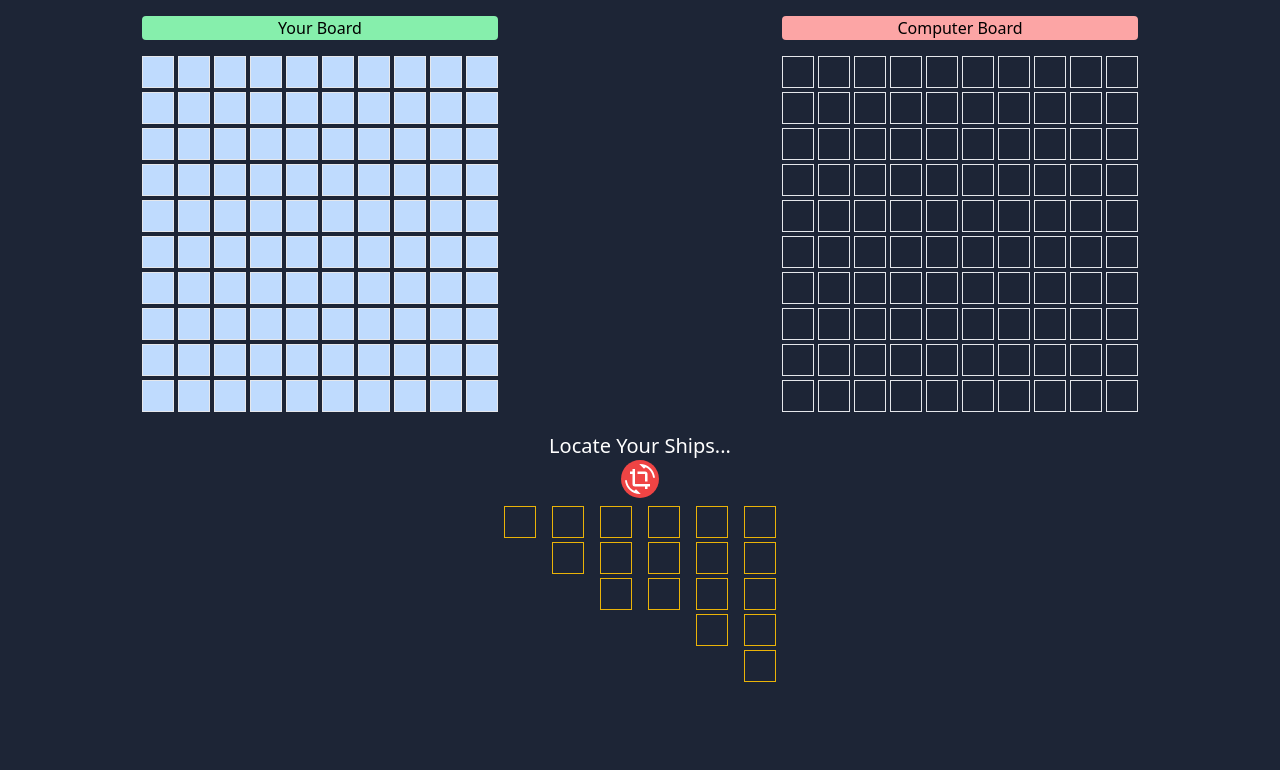
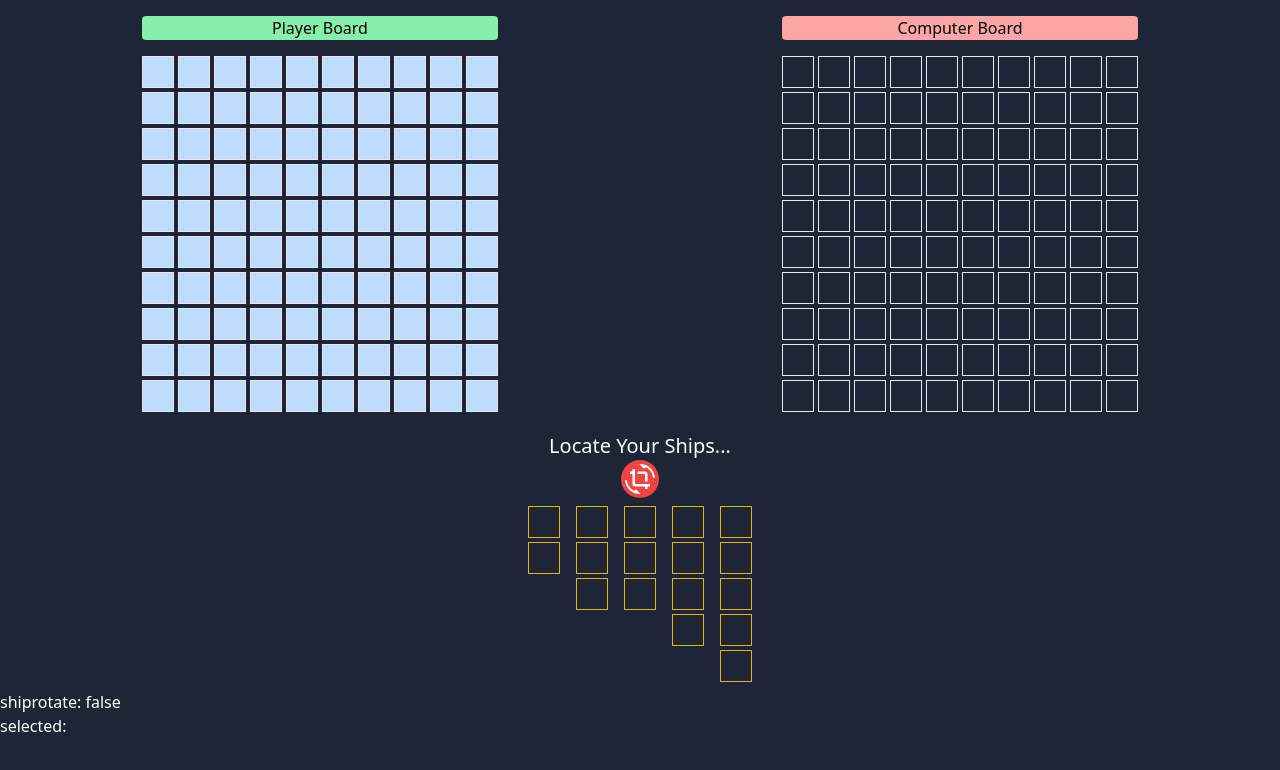
Before and after one commit to CaglayanCaliskan/Battleship-Game-ReactJS, a React (Vite) app: page /singleplayer in a window 1280 px wide. Shown: the top 770 px of the page. Built offline with nearby package versions, Linux system fonts and the light colour scheme.

Commit message:
drag enter function done.need refactor !

```diff
--- /dev/null
+++ b/src/components/FleetSetup.jsx
@@ -0,0 +1,44 @@
+import React, {useState} from 'react';
+import {MdOutlineCropRotate} from 'react-icons/md';
+
+import ShipModel from './ShipModel';
+
+const FleetSetup = ({
+  fleet,
+  shipsRotate,
+  setShipsRotate,
+  SelectShip,
+  ExitSelectShip,
+}) => {
+  return (
+    <div className='flex flex-col items-center'>
+      <h1 className='text-white text-center text-xl select-none'>
+        Locate Your Ships...
+      </h1>
+      <div
+        onClick={() => setShipsRotate(!shipsRotate)}
+        className=' bg-red-500 rounded-full text-white p-1 cursor-pointer active:rotate-90 hover:bg-white hover:text-red-500 transition-all'
+      >
+        <MdOutlineCropRotate
+          size={30}
+          className=' rounded flex items-center justify-center'
+        />
+      </div>
+      <div className='flex justify-center'>
+        {fleet.map((ship, index) => {
+          return (
+            <ShipModel
+              key={index}
+              shipsRotate={shipsRotate}
+              shipname={ship}
+              SelectShip={SelectShip}
+              ExitSelectShip={ExitSelectShip}
+            />
+          );
+        })}
+      </div>
+    </div>
+  );
+};
+
+export default FleetSetup;
--- /dev/null
+++ b/src/components/GameBoard.jsx
@@ -0,0 +1,69 @@
+import React from 'react';
+
+const GameBoard = ({name, shipEnter, shipLeave, myRef}) => {
+  let emptyBoard = [];
+  let box = 0;
+  function fillBoard() {
+    while (box < 100) {
+      emptyBoard.push(box);
+      box++;
+    }
+  }
+  fillBoard();
+
+  return (
+    <div id={name + 'board'} className='text-center'>
+      <div
+        className={`${
+          name === 'Computer' ? 'bg-red-300' : 'bg-green-300'
+        } rounded mb-4`}
+      >
+        <h1>{name} Board</h1>
+      </div>
+      <div className='grid grid-cols-10 gap-1 ' ref={myRef}>
+        {emptyBoard &&
+          emptyBoard.map((box) => {
+            return (
+              <div
+                onDragEnter={(e) => shipEnter(e)}
+                onDragLeave={(e) => shipLeave(e)}
+                data-ship='var'
+                className={`border ${
+                  name === 'Player' ? 'bg-blue-200 hover:bg-blue-300' : ''
+                }  bg-cover select-none  w-8 h-8`}
+                data-coordinat={box}
+                key={box}
+                id={box}
+              ></div>
+            );
+          })}
+      </div>
+    </div>
+  );
+};
+
+export default GameBoard;
+
+{
+  /* <div id='your-board' className='text-center'>
+          <div className='bg-green-300 rounded mb-4'>
+            <h1>Your Board</h1>
+          </div>
+          <div className='grid grid-cols-10 gap-1 '>
+            {emptyBoard &&
+              emptyBoard.map((box) => {
+                return (
+                  <div
+                    onDragEnter={shipEnter}
+                    onDragLeave={shipLeave}
+                    data-ship='var'
+                    className={`border bg-blue-200 hover:bg-blue-300 bg-cover select-none  w-8 h-8`}
+                    data-coordinat={box}
+                    key={box}
+                    id={box}
+                  ></div>
+                );
+              })}
+          </div>
+        </div> */
+}
--- /dev/null
+++ b/src/components/ShipModel.jsx
@@ -0,0 +1,59 @@
+import React from 'react';
+
+const ShipModel = ({shipsRotate, shipname, SelectShip}) => {
+  let shipWidth = [];
+  switch (shipname) {
+    case 'destroyer':
+      generateShipBox(shipWidth, 2);
+      break;
+    case 'submarine':
+      generateShipBox(shipWidth, 3);
+      break;
+
+    case 'torpedo':
+      generateShipBox(shipWidth, 3);
+      break;
+
+    case 'fastnavy':
+      generateShipBox(shipWidth, 4);
+      break;
+
+    case 'container':
+      generateShipBox(shipWidth, 5);
+      break;
+    default:
+      generateShipBox(shipWidth, 1);
+  }
+
+  function generateShipBox(shipWidth, bar) {
+    for (let i = 0; i < bar; i++) {
+      shipWidth.push(i);
+    }
+  }
+
+  function shipBar(index) {
+    return (
+      <div
+        key={(shipname, index)}
+        id={shipname[0] + index}
+        className='border border-yellow-500 w-8 h-8'
+      ></div>
+    );
+  }
+
+  return (
+    <div
+      draggable
+      onDrag={(e) => SelectShip(e)}
+      //   onDragLeave={(e) => ExitSelectShip(e)}
+      id={shipname}
+      className={`${
+        shipsRotate ? '' : 'flex-col'
+      } flex gap-1 m-2 w-fit relative h-fit`}
+    >
+      {shipWidth.map((index) => shipBar(index))}
+    </div>
+  );
+};
+
+export default ShipModel;
--- a/src/pages/SinglePlayer.jsx
+++ b/src/pages/SinglePlayer.jsx
@@ -1,172 +1,104 @@
-import React, {useEffect, useState} from 'react';
-import {MdOutlineCropRotate} from 'react-icons/md';
+import React, {useRef, useState} from 'react';
+import FleetSetup from '../components/FleetSetup';
+import GameBoard from '../components/GameBoard';
 
 //5 diffrent size ships with id
 // dragable ships move to board
 
 const SinglePlayer = () => {
-  const [emptyBoard, setEmptyBoard] = useState([]);
+  const myRef = useRef(null);
+  const [selected, setSelected] = useState();
   const [shipsRotate, setShipsRotate] = useState(false);
-  const [selected, setSelected] = useState();
-
-  useEffect(() => {
-    createBoard();
-  }, []);
-
-  const createBoard = () => {
-    let arr = [];
-    for (let i = 0; i < 100; i++) {
-      arr.push(i + 1);
-    }
-    setEmptyBoard(arr);
-  };
+  //Fleet setup
+  const [fleet, setFleet] = useState([
+    'destroyer',
+    'submarine',
+    'torpedo',
+    'fastnavy',
+    'container',
+  ]);
 
   // DRAG and DROP FUNCTİONS
 
-  const setShipSelect = (e) => {
-    setSelected(e.currentTarget);
+  const SelectShip = (e) => {
+    setSelected(e.currentTarget.id);
+  };
+  const ExitSelectShip = (e) => {
+    console.log(e.currentTarget.id);
+    setFleet([...fleet, e.currentTarget.id]);
   };
 
+  //onDrag Enter
   const shipEnter = (e) => {
-    e.currentTarget.classList.add('bg-green-500');
-    console.log(selected);
+    const box = e.currentTarget;
+    const detectColor = (i) => {
+      //myRef is Player Board
+      if (shipsRotate) {
+        myRef.current.childNodes[Number(box.id) + i / 10].classList.add(
+          'bg-green-500'
+        );
+      } else {
+        myRef.current.childNodes[Number(box.id) + i].classList.add(
+          'bg-green-500'
+        );
+      }
+    };
+    function detectArea(selected) {
+      // Make a Green bg color when drag ship enter the board
+      let arr = [];
+      switch (selected) {
+        case 'destroyer':
+          arr = [0, 10];
+          arr.map((i) => detectColor(i));
+          break;
+        case 'submarine':
+        case 'torpedo':
+          arr = [0, 10, 20];
+          arr.map((i) => detectColor(i));
+          break;
+        case 'fastnavy':
+          arr = [0, 10, 20, 30];
+          arr.map((i) => detectColor(i));
+          break;
+        case 'container':
+          arr = [0, 10, 20, 30, 40];
+          arr.map((i) => detectColor(i));
+      }
+    }
+    detectArea(selected);
   };
+
+  //onDrag Leave
   const shipLeave = (e) => {
-    e.currentTarget.classList.remove('bg-green-500');
+    myRef.current.childNodes.forEach((box) =>
+      box.classList.remove('bg-green-500')
+    );
+    // e.currentTarget.classList.remove('bg-green-500');
   };
 
   return (
     <main className='bg-brand h-screen select-none'>
-      <div className='flex justify-around pt-4'>
-        <div id='your-board' className='text-center'>
-          <div className='bg-green-300 rounded mb-4'>
-            <h1>Your Board</h1>
-          </div>
-          <div className='grid grid-cols-10 gap-1 '>
-            {emptyBoard &&
-              emptyBoard.map((box) => {
-                return (
-                  <div
-                    onDragEnter={shipEnter}
-                    onDragLeave={shipLeave}
-                    data-ship='var'
-                    className={`border bg-blue-200 hover:bg-blue-300 bg-cover select-none  w-8 h-8`}
-                    data-coordinat={box}
-                    key={box}
-                    id={box}
-                  ></div>
-                );
-              })}
-          </div>
-        </div>
-        <div id='computer-board' className='text-center'>
-          <div className='bg-red-300 rounded mb-4'>
-            <h1>Computer Board</h1>
-          </div>
-          <div className='grid grid-cols-10 gap-1 '>
-            {emptyBoard &&
-              emptyBoard.map((box) => {
-                return (
-                  <div
-                    data-ship='var'
-                    className={`border bg-cover select-none cursor-pointer w-8 h-8`}
-                    data-coordinat={box}
-                    key={box}
-                    id={box}
-                  ></div>
-                );
-              })}
-          </div>
-        </div>
+      <div className='GameBoards flex justify-around pt-4'>
+        <GameBoard
+          myRef={myRef}
+          name={'Player'}
+          shipEnter={shipEnter}
+          shipLeave={shipLeave}
+        />
+        <GameBoard name={'Computer'} />
       </div>
-      <div className=' mt-5 flex flex-col items-center'>
-        <h1 className='text-white text-center text-xl select-none'>
-          Locate Your Ships...
-        </h1>
-        <div
-          onClick={() => setShipsRotate(!shipsRotate)}
-          className='bg-red-500 rounded-full text-white p-1 cursor-pointer active:rotate-90 hover:bg-white hover:text-red-500'
-        >
-          <MdOutlineCropRotate
-            size={30}
-            className=' rounded flex items-center justify-center'
-          />
-        </div>
-
-        <div className={` flex justify-center`}>
-          <div
-            draggable
-            id='test'
-            className={`${
-              shipsRotate ? '' : 'flex-col'
-            } flex gap-1 m-2 w-fit relative h-fit`}
-            onDragStart={setShipSelect}
-          >
-            <div className='border border-yellow-500 w-8 h-8'></div>
-          </div>
-          <div
-            draggable
-            id='destroyer'
-            className={`${
-              shipsRotate ? '' : 'flex-col'
-            } flex gap-1 m-2 w-fit relative h-fit`}
-            onDragStart={setShipSelect}
-          >
-            <div className='border border-yellow-500 w-8 h-8'></div>
-            <div className='border border-yellow-500 w-8 h-8'></div>
-          </div>
-          <div
-            id='submarine'
-            draggable
-            className={`${
-              shipsRotate ? '' : 'flex-col'
-            } flex gap-1 m-2 w-fit relative h-fit`}
-            onDragStart={setShipSelect}
-          >
-            <div className='border border-yellow-500 w-8 h-8'></div>
-            <div className='border border-yellow-500 w-8 h-8'></div>
-            <div className='border border-yellow-500 w-8 h-8'></div>
-          </div>
-          <div
-            id='cruiser'
-            draggable
-            className={`${
-              shipsRotate ? '' : 'flex-col'
-            } flex gap-1 m-2 w-fit relative h-fit`}
-            onDragStart={setShipSelect}
-          >
-            <div className='border border-yellow-500 w-8 h-8'></div>
-            <div className='border border-yellow-500 w-8 h-8'></div>
-            <div className='border border-yellow-500 w-8 h-8'></div>
-          </div>
-          <div
-            id='battleship'
-            draggable
-            className={`${
-              shipsRotate ? '' : 'flex-col'
-            } flex gap-1 m-2 w-fit relative h-fit`}
-            onDragStart={setShipSelect}
-          >
-            <div className='border border-yellow-500 w-8 h-8'></div>
-            <div className='border border-yellow-500 w-8 h-8'></div>
-            <div className='border border-yellow-500 w-8 h-8'></div>
-            <div className='border border-yellow-500 w-8 h-8'></div>
-          </div>
-          <div
-            id='carrier'
-            draggable
-            className={`${
-              shipsRotate ? '' : 'flex-col'
-            } flex gap-1 m-2 w-fit relative h-fit`}
-            onDragStart={setShipSelect}
-          >
-            <div className='border border-yellow-500 w-8 h-8'></div>
-            <div className='border border-yellow-500 w-8 h-8'></div>
-            <div className='border border-yellow-500 w-8 h-8'></div>
-            <div className='border border-yellow-500 w-8 h-8'></div>
-            <div className='border border-yellow-500 w-8 h-8'></div>
-          </div>
-        </div>
+      <div className='FleetSetup mt-5 flex flex-col items-center'>
+        <FleetSetup
+          fleet={fleet}
+          shipsRotate={shipsRotate}
+          setShipsRotate={setShipsRotate}
+          SelectShip={SelectShip}
+          ExitSelectShip={ExitSelectShip}
+        />
+      </div>
+      <div className='text-white'>
+        <p>shiprotate: {JSON.stringify(shipsRotate)}</p>
+        <p>selected: {selected}</p>
       </div>
     </main>
   );
```
